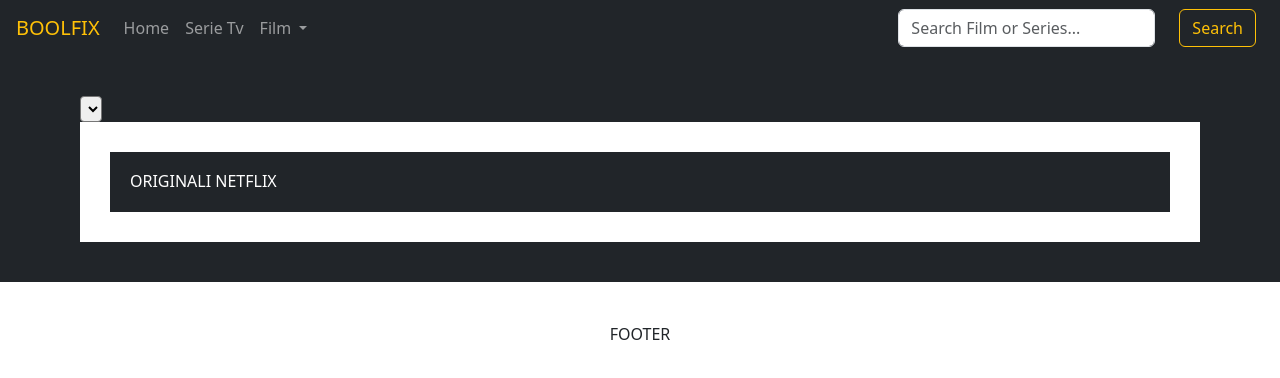
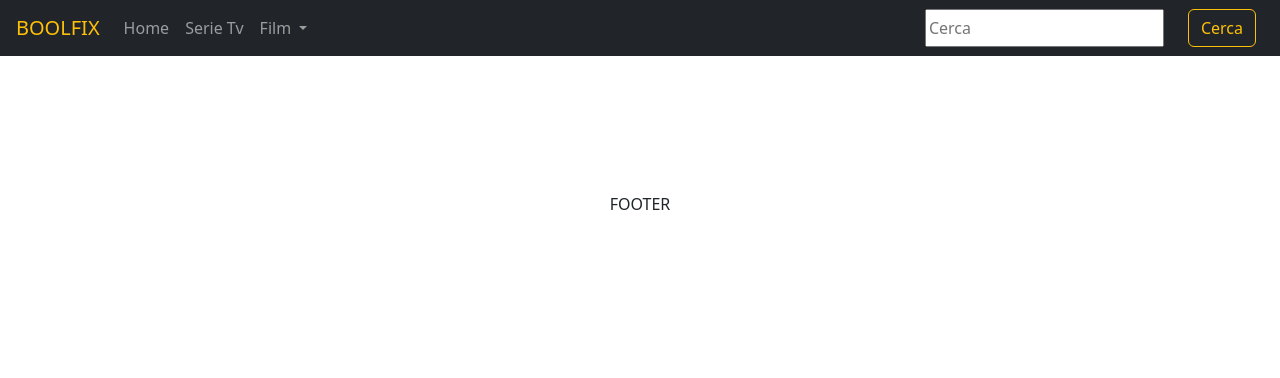
Before and after one commit to SimonaCaruso87/vite-boolflix, a Vue app: page / in a window 1280 px wide. Shown: the top 378 px of the page. Built offline with nearby package versions, Linux system fonts and the light colour scheme.

Commit message:
Modifiche

```diff
--- a/index.html
+++ b/index.html
@@ -4,7 +4,7 @@
     <meta charset="UTF-8" />
     <link rel="icon" type="image/svg+xml" href="/vite.svg" />
     <meta name="viewport" content="width=device-width, initial-scale=1.0" />
-    <title>Vite + Vue</title>
+    <title>Boolfix</title>
   </head>
   <body>
     <div id="app"></div>
--- a/src/App.vue
+++ b/src/App.vue
@@ -3,11 +3,8 @@
 import HeaderComponent from './components/HeaderComponent.vue';
 import MainComponent from './components/MainComponent.vue';
 import FooterComponent from './components/FooterComponent.vue';
-// inserirlo tra graffe per distrutturare l'oggetto
+import axios from 'axios';
 import { store } from './store.js';
-import axios from 'axios';
-
-
 
 export default{
   name:"App",
@@ -22,31 +19,37 @@ export default{
     }
   },
   methods:{
+    search(){
+        console.log(this.store.searchText);
 
-    reserchMovie(){
-        axios.get('https://api.themoviedb.org/3/search/movie?api_key=a7327a260401072f9a6c5602bb9091a4&query=ritorno+al+futuro')
-        .then(response => {
-            // dopo il this ci richiamo lo store con la chiave creata in store.js
-            this.store.theMovieArray = response.data.results
-        })
-    }
+        axios.get('https://api.themoviedb.org/3/search/movie', {
+                params: {
+                    api_key: 'a7327a260401072f9a6c5602bb9091a4',
+                    query: this.store.searchText
+                }
+            })
+            .then(response => {
+                console.log(response.data);
+
+                this.store.movies = response.data.results;
+            });
+       },
 
 
-  }
+  },
 
 
-}
+};
 
 </script>
 
 <template>
-<!-- il bottone che deve far partire una funzione sta in header , mentre la funzione sta in app , non avendo la funzione creiamo un evento customs da app dentro header e scatiamo la funzione in questo caso reserchMovie -->
-<HeaderComponent @reserchTitle= "reserchMovie()"/>
+
+<HeaderComponent @performanceSearch="search()"/>
 
 <MainComponent />
 
 <FooterComponent />
-
 
 </template>
 
--- /dev/null
+++ b/src/assets/scss/partials/reset.scss
@@ -0,0 +1,16 @@
+/*
+-------------------------
+        RESET
+-------------------------
+*/
+
+*{
+    margin:0;
+    box-sizing: border-box;
+    font-family: Arial, Helvetica, sans-serif;
+
+    &:not(ul , ol){
+        //*:not(ul , ol)
+        padding:0;
+    }
+}
--- a/src/components/CharacterFilm.vue
+++ b/src/components/CharacterFilm.vue
@@ -1,6 +1,6 @@
 <script>
 
-import { store } from '../store.js';
+// import { store } from '../store.js';
 
 export default{
     name: "CharacterFilm",
@@ -12,9 +12,12 @@ export default{
     methods:{
 
     },
-    props:{
+    props: {
     // possiamo passare Object String Number Booleano Array
-       singleComponent : Object
+       singleComponent : {
+        type: Object ,
+        default:null
+       }
     }
 }
 </script>
--- a/src/components/HeaderComponent.vue
+++ b/src/components/HeaderComponent.vue
@@ -6,19 +6,33 @@ export default{
     name: "HeaderComponent",
     data(){
         return{
-            // cosi' ci ritorna lo store
-          store
-        }
+             store
+        };
     },
     methods:{
+    //    search(){
+    //     console.log(this.searchText);
 
-    }
-}
+    //     axios.get('https://api.themoviedb.org/3/search/movie', {
+    //             params: {
+    //                 api_key: 'a7327a260401072f9a6c5602bb9091a4',
+    //                 query: this.searchText
+    //             }
+    //         })
+    //         .then(response => {
+    //             console.log(response);
+    //         });
+    //    },
+
+
+
+    },
+};
 </script>
 
 <template>
 
-    <header>
+<header>
             <nav class="navbar navbar-expand-lg navbar-dark bg-dark">
                 <a class="navbar-brand text-warning ps-3" href="#">BOOLFIX</a>
                     <button class="navbar-toggler" type="button" data-toggle="collapse" data-target="#navbarSupportedContent" aria-controls="navbarSupportedContent" aria-expanded="false" aria-label="Toggle navigation">
@@ -45,20 +59,19 @@ export default{
                                 </div>
                             </li>
                         </ul>
-                        <!-- per creare un filtro inserire un v-model nella select + inserire @click e dentro evento da intercettare-->
                         <form class="form-inline my-2 my-lg-0 d-flex">
+                            <!-- Per intercettare quello che l'utente scrive in un input usiamo v-model -->
                             <input
-                            v-model="store.titleArray"
-                            class="form-control my-sm-0 mr-sm-2"
-                            type="search"
-                            placeholder="Search Film or Series..."
-                            aria-label="Search">
-                                <!-- dentro @click=$emit inseriamo un evento customs  -->
+                            class="mr-sm-2"
+                            type="text"
+                            placeholder="Cerca"
+                            aria-label="Search"
+                            v-model="store.searchText">
                                 <button
-                                @click="$emit('reserchTitle')"
-                                class="btn btn-outline-warning my-sm-0 m-4"
-                                type="submit">
-                                Search
+                                @click="$emit('performanceSearch')"
+                                class="btn btn-outline-warning my-2 my-sm-0 m-4 text-warning"
+                                type="text">
+                                Cerca
                                 </button>
                         </form>
                     </div>
@@ -69,8 +82,6 @@ export default{
 
 <style lang="scss" scoped>
 
-header{
 
-}
 
 </style>
--- a/src/components/MainComponent.vue
+++ b/src/components/MainComponent.vue
@@ -6,9 +6,9 @@ import { store } from '../store.js';
 
 export default{
     name: "MainComponent",
-    components:{
-      CharacterFilm
-    },
+    // components:{
+    //   CharacterFilm
+    // },
     data(){
         return{
            store
@@ -16,37 +16,37 @@ export default{
     },
     methods:{
 
-    }
+    },
+    // props:{
+    //     singleFilm : Object
+    // }
 }
 </script>
 
 <template>
+<main>
+    <ul>
+        <li
+        v-for="(movie , i) in store.movies"
+        :key="i">
+             <ol>
+                <li>
+                    {{ movie.title }}
+                </li>
+                <li>
+                    {{ movie.original_title }}
+                </li>
+                <li>
+                    {{ movie.original_language }}
+                </li>
+                <li>
+                    {{ movie.vote_average }}
+                </li>
+             </ol>
+        </li>
+    </ul>
+</main>
 
-    <main class="bg-dark" >
-        <select v-model="store.selectFilm" @change="$emit('selectFilm')" class="select-card border-1 rounded-1" name="card" id="card">
-            <!-- fare un v-bind prima di value affinchè sottometta il form -->
-            <option :value="singleFilm.archetype_name" v-for="(singleFilm , index) in store.titleArray" :key="index">
-                {{singleFilm.archetype_name}}
-            </option>
-        </select>
-        <section class="bg-dark">
-            <div class="container-film">
-
-                <div class="section-top">
-                <h6>
-                    ORIGINALI NETFLIX
-                </h6>
-                </div>
-                <div class="film">
-                    <CharacterFilm
-                    v-for="(singleFilm, index) in store.theMovieArray "
-                    :key="index"
-                    :singleComponent='singleFilm'
-                    />
-                </div>
-            </div>
-        </section>
-    </main>
 
 </template>
 
--- a/src/store.js
+++ b/src/store.js
@@ -1,10 +1,9 @@
 // importiamo il componente store
 import { reactive } from 'vue';
-// creiamo una bacheca , una fonte condivisa tra i vari componenti, con una variabile globale
+// // creiamo una costante , che ci serve come variabile globale , reattiva , una fonte condivisa tra i vari componenti, con una variabile globale
 export const store = reactive({
     // in questo caso specifico creiamo un array vuoto
     // es searrchText , searchStatus , charachters , loading
-    theMovieArray: [],
-    titleArray: '',
-    selectFilm:[]
+    searchText: "" ,
+    movies:[]
 });
```
